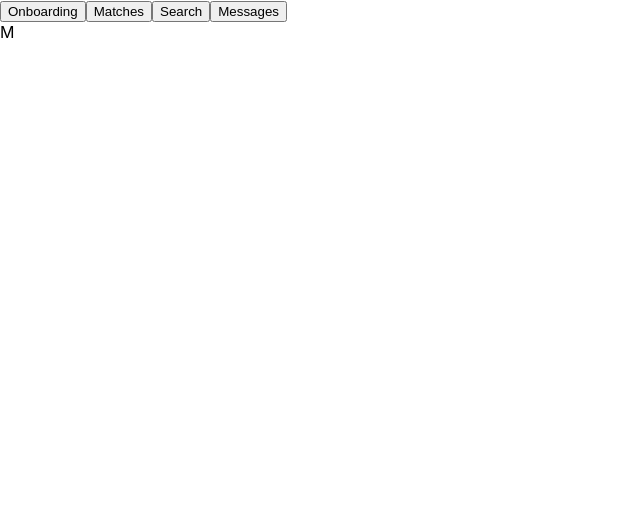
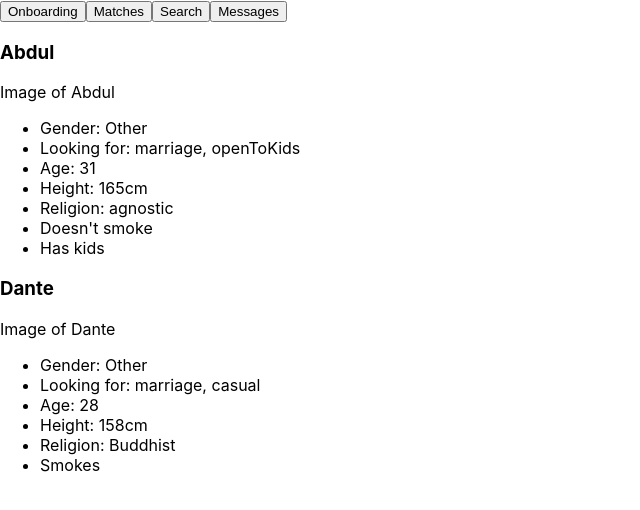
Before and after one commit to russellcs/ft1-dating-app, a React (Create React App) app: page / in a window 1280 px wide. Shown: the top 510 px of the page, without its empty margins (0-640 px from the left). Built offline with nearby package versions, Linux system fonts and the light colour scheme.

Commit message:
matches complete, matched user WIP

```diff
--- a/src/components/Interface.jsx
+++ b/src/components/Interface.jsx
@@ -5,7 +5,7 @@ import Messages from "./Messages";
 import { useState } from "react";
 
 const Interface = (props) => {
-  const [screen, setScreen] = useState(3);
+  const [screen, setScreen] = useState(1);
 
   return (
     <>
--- /dev/null
+++ b/src/components/MatchedUser.jsx
@@ -0,0 +1,70 @@
+const MatchedUser = (props) => {
+  const { user } = props;
+
+  const getAge = (dateString) => {
+    let birthDate = new Date(dateString);
+    let now = new Date();
+    let currentYear = now.getFullYear();
+    let userYear = birthDate.getFullYear();
+    let age = currentYear - userYear;
+    if (now < new Date(birthDate.setFullYear(currentYear))) {
+      age--;
+    }
+    return age;
+  };
+
+  const getGender = (user) => {
+    return user.personalDetails === 0
+      ? "Male"
+      : user.personalDetails === 1
+      ? "Female"
+      : "Other";
+  };
+
+  const lifeStyleChecker = (user) => {
+    let lifeStyle = Object.entries({ ...user.preferences.lifeStyle });
+    let returnArray = [];
+    lifeStyle.forEach((item) => {
+      if (item[1]) returnArray.push(item[0]);
+    });
+    return returnArray ? returnArray.join(", ") : "";
+  };
+
+  // SPLIT UP INTO COMPONENTS (at least long ones like lifestyle)
+  // USE ICONS (specially for label)
+  // SOME CATEGORIES NEED "UNDEFINED" option (i.e. smoking, religion)
+  // EXTRA CATEGORIES? SEXUALITY/DRINK/WEED/PILL (+ need "sometimes" option then)
+
+  return (
+    <>
+      <h3 className="userName">{user.personalDetails.name.firstName}</h3>
+      <div className="userImg">
+        Image of {user.personalDetails.name.firstName}
+      </div>
+      <ul className="userDetails">
+        <li>Gender: {getGender(user)}</li>
+
+        {lifeStyleChecker(user) && (
+          <li>Looking for: {lifeStyleChecker(user)}</li>
+        )}
+
+        <li>
+          Age:{" "}
+          {getAge(
+            `${user.personalDetails.dob.year}-${user.personalDetails.dob.months}-${user.personalDetails.dob.day}`
+          )}
+        </li>
+        <li>Height: {user.personalDetails.height}cm </li>
+        <li>Religion: {user.personalDetails.religion}</li>
+        <li>{user.personalDetails.smokers ? "Smokes" : "Doesn't smoke"}</li>
+        {/* should be option to leave religen & smoke undefined
+         */}
+        {user.personalDetails.kids && <li>Has kids</li>}
+      </ul>
+    </>
+  );
+};
+
+//ADD CHAT BUTTON? AND REJECT BUTTON?
+
+export default MatchedUser;
--- a/src/components/Matches.jsx
+++ b/src/components/Matches.jsx
@@ -1,5 +1,39 @@
-const Matches = () => {
-  return <>M</>;
+import MatchedUser from "./MatchedUser";
+
+const Matches = (props) => {
+  const { users } = props;
+  // just for WiP
+  const currentUserId = 6;
+
+  const findUser = (id) => {
+    return users.find(({ userId }) => userId === id);
+  };
+
+  let currentUser = findUser(currentUserId);
+
+  const matchFinder = (currentUser) => {
+    // creates array of users that currentUser has liked.
+    let matches = [...currentUser.matches];
+    matches.forEach((id, i) => {
+      matches[i] = findUser(id);
+    });
+    // returns array of users that also like currentUser.
+    return matches.filter((user) => {
+      return user.matches.includes(currentUser.userId) === true;
+    });
+  };
+
+  return (
+    <>
+      {matchFinder(currentUser).map((user, i) => {
+        return (
+          <div className="userCard" key={i}>
+            <MatchedUser user={user} />
+          </div>
+        );
+      })}
+    </>
+  );
 };
 
 export default Matches;
--- a/src/mock/index.js
+++ b/src/mock/index.js
@@ -3,26 +3,171 @@ export const users = [
     userId: 1,
     signUpDate: 0,
     personalDetails: {
-      name: { firstName: "", lastName: "" },
-      dob: { year: "", months: "", day: "" },
-      location: { town: "", postCode: "" },
-      kids: false,
-      religion: "",
-      height: 0,
+      name: { firstName: "Abdul", lastName: "Aroyo" },
+      dob: { year: "1990", months: "12", day: "23" },
+      location: { town: "London", postCode: "se21 0pt" },
+      kids: true,
+      religion: "agnostic",
+      height: 165,
       gender: 0, //0 is male, 1 is female, 2 is other
       smokers: false,
     },
     preferences: {
-      lifeStyle: { marriage: false, casual: false, openToKids: false },
-      minAge: 0,
-      maxAge: 0,
+      lifeStyle: { marriage: true, casual: false, openToKids: true },
+      minAge: 24,
+      maxAge: 32,
+      acceptedReligions: [""],
+      height: { min: 130, max: 160 },
+      gender: 1, //0 is male, 1 is female, 2 is other
+      kidsAccepted: true,
+      smokers: false,
+    },
+    matches: [6, 3, 2], //ids
+    likes: [], //ids
+    blocked: [], //ids
+    login: { email: "a@a.com", password: "abdul90" },
+    status: { type: "admin", blocked: false, lastLoginTimestamp: 0 },
+  },
+  {
+    userId: 2,
+    signUpDate: 0,
+    personalDetails: {
+      name: { firstName: "Simone", lastName: "Duboir" },
+      dob: { year: "1987", months: "3", day: "3" },
+      location: { town: "London", postCode: "n1" },
+      kids: false,
+      religion: "Christian",
+      height: 140,
+      gender: 1, //0 is male, 1 is female, 2 is other
+      smokers: true,
+    },
+    preferences: {
+      lifeStyle: { marriage: true, casual: true, openToKids: true },
+      minAge: 28,
+      maxAge: 45,
+      acceptedReligions: ["", ""],
+      height: { min: 150, max: 210 },
+      gender: 0, //0 is male, 1 is female, 2 is other
+      kidsAccepted: true,
+      smokers: true,
+    },
+    matches: [1, 3, 4, 5], //ids
+    likes: [], //ids
+    blocked: [], //ids
+    login: { email: "", password: "" },
+    status: { type: "admin", blocked: false, lastLoginTimestamp: 0 },
+  },
+  {
+    userId: 3,
+    signUpDate: 0,
+    personalDetails: {
+      name: { firstName: "Dante", lastName: "Perry" },
+      dob: { year: "1993", months: "7", day: "28" },
+      location: { town: "", postCode: "" },
+      kids: false,
+      religion: "Buddhist",
+      height: 158,
+      gender: 0, //0 is male, 1 is female, 2 is other
+      smokers: true,
+    },
+    preferences: {
+      lifeStyle: { marriage: true, casual: true, openToKids: false },
+      minAge: 25,
+      maxAge: 30,
+      acceptedReligions: ["", ""],
+      height: { min: 130, max: 200 },
+      gender: 0, //0 is male, 1 is female, 2 is other
+      kidsAccepted: false,
+      smokers: true,
+    },
+    matches: [1, 3, 6], //ids
+    likes: [], //ids
+    blocked: [], //ids
+    login: { email: "", password: "" },
+    status: { type: "admin", blocked: false, lastLoginTimestamp: 0 },
+  },
+  {
+    userId: 4,
+    signUpDate: 0,
+    personalDetails: {
+      name: { firstName: "Jamari", lastName: "Zhang" },
+      dob: { year: "1999", months: "1", day: "1" },
+      location: { town: "Guilford", postCode: "" },
+      kids: false,
+      religion: "",
+      height: 180,
+      gender: 0, //0 is male, 1 is female, 2 is other
+      smokers: false,
+    },
+    preferences: {
+      lifeStyle: { marriage: false, casual: true, openToKids: false },
+      minAge: 18,
+      maxAge: 30,
+      acceptedReligions: ["", ""],
+      height: { min: 140, max: 175 },
+      gender: 1, //0 is male, 1 is female, 2 is other
+      kidsAccepted: true,
+      smokers: true,
+    },
+    matches: [2, 1, 5], //ids
+    likes: [], //ids
+    blocked: [], //ids
+    login: { email: "", password: "" },
+    status: { type: "admin", blocked: false, lastLoginTimestamp: 0 },
+  },
+  {
+    userId: 5,
+    signUpDate: 0,
+    personalDetails: {
+      name: { firstName: "Araceli", lastName: "Trujilo" },
+      dob: { year: "1988", months: "9", day: "19" },
+      location: { town: "London", postCode: "w1" },
+      kids: false,
+      religion: "Athiest",
+      height: 155,
+      gender: 2, //0 is male, 1 is female, 2 is other
+      smokers: false,
+    },
+    preferences: {
+      lifeStyle: { marriage: true, casual: false, openToKids: false },
+      minAge: 25,
+      maxAge: 40,
+      acceptedReligions: ["", ""],
+      height: { min: 150, max: 210 },
+      gender: 0, //0 is male, 1 is female, 2 is other
+      kidsAccepted: true,
+      smokers: true,
+    },
+    matches: [3, 6, 1], //ids
+    likes: [], //ids
+    blocked: [], //ids
+    login: { email: "", password: "" },
+    status: { type: "admin", blocked: false, lastLoginTimestamp: 0 },
+  },
+  {
+    userId: 6,
+    signUpDate: 0,
+    personalDetails: {
+      name: { firstName: "Hiro", lastName: "Nazuko" },
+      dob: { year: "1997", months: "4", day: "4" },
+      location: { town: "London", postCode: "e2" },
+      kids: false,
+      religion: "",
+      height: 155,
+      gender: 1, //0 is male, 1 is female, 2 is other
+      smokers: true,
+    },
+    preferences: {
+      lifeStyle: { marriage: true, casual: false, openToKids: true },
+      minAge: 21,
+      maxAge: 30,
       acceptedReligions: ["", ""],
       height: { min: 0, max: 0 },
       gender: 0, //0 is male, 1 is female, 2 is other
       kidsAccepted: false,
       smokers: false,
     },
-    matches: [], //ids
+    matches: [1, 3, 4], //ids
     likes: [], //ids
     blocked: [], //ids
     login: { email: "", password: "" },
@@ -40,3 +185,33 @@ export const messages = [
     blocked: false,
   },
 ];
+
+// {
+//   userId: 1,
+//   signUpDate: 0,
+//   personalDetails: {
+//     name: { firstName: "", lastName: "" },
+//     dob: { year: "", months: "", day: "" },
+//     location: { town: "", postCode: "" },
+//     kids: false,
+//     religion: "",
+//     height: 0,
+//     gender: 0, //0 is male, 1 is female, 2 is other
+//     smokers: false,
+//   },
+//   preferences: {
+//     lifeStyle: { marriage: false, casual: false, openToKids: false },
+//     minAge: 0,
+//     maxAge: 0,
+//     acceptedReligions: ["", ""],
+//     height: { min: 0, max: 0 },
+//     gender: 0, //0 is male, 1 is female, 2 is other
+//     kidsAccepted: false,
+//     smokers: false,
+//   },
+//   matches: [], //ids
+//   likes: [], //ids
+//   blocked: [], //ids
+//   login: { email: "", password: "" },
+//   status: { type: "admin", blocked: false, lastLoginTimestamp: 0 },
+// },
```
